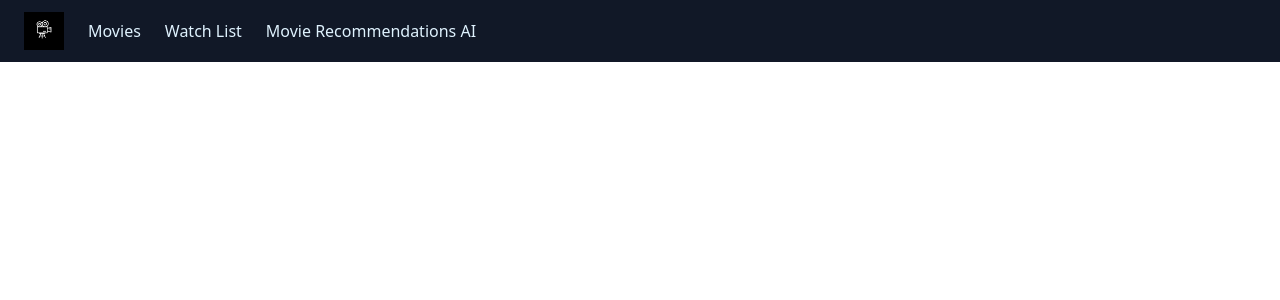
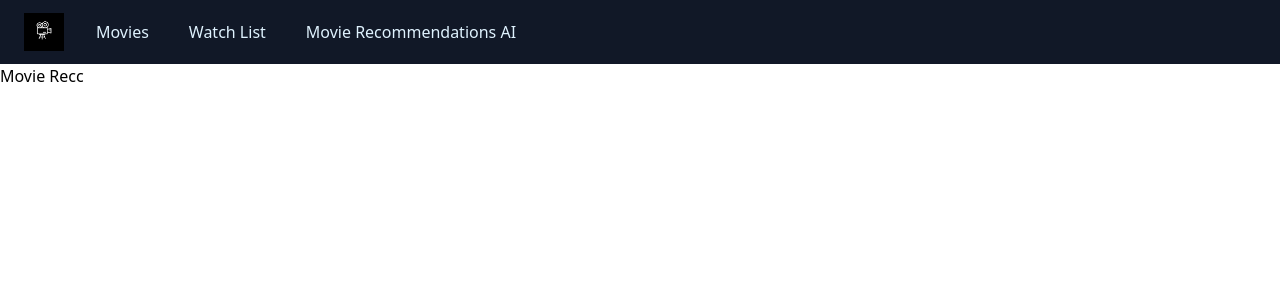
Before and after one commit to praneethb7/IMDBclone, a React (Vite) app: page /recc in a window 1280 px wide. Shown: the top 300 px of the page. Built offline with nearby package versions, Linux system fonts and the light colour scheme.

Commit message:
optimized

```diff
--- a/package.json
+++ b/package.json
@@ -15,6 +15,7 @@
     "@tailwindcss/vite": "^4.0.9",
     "react": "^19.0.0",
     "react-dom": "^19.0.0",
+    "react-router-dom": "^6.30.0",
     "tailwindcss": "^4.0.9"
   },
   "devDependencies": {
--- a/src/App.jsx
+++ b/src/App.jsx
@@ -1,8 +1,24 @@
 import React from "react";
+import Navbar from "./Components/Navbar";
+import MovieRecommendations from "./Components/MovieRecommendations";
+import Movies from "./Components/Movies";
+import WatchList from "./Components/WatchList";
+import { BrowserRouter, Routes, Route } from "react-router-dom";
 
-function App(){
+function App() {
   return (
-    <h1>Movies</h1>
+    <>
+      <BrowserRouter>
+        <Navbar />
+
+        <Routes>
+          <Route path='/mv' element={<Movies />} />
+          <Route path='/wL' element={<WatchList />} />
+          <Route path='/recc' element={<MovieRecommendations />} />
+        </Routes>
+
+      </BrowserRouter>
+    </>
   )
 }
 export default App;
--- /dev/null
+++ b/src/Components/MovieRecommendations.jsx
@@ -0,0 +1,9 @@
+import React from "react";
+
+function MovieRecommendations(){
+    return(
+        <div>Movie Recc</div>
+    )
+}
+
+export default MovieRecommendations;
--- /dev/null
+++ b/src/Components/Movies.jsx
@@ -0,0 +1,9 @@
+import React from "react";
+
+function Movies(){
+    return(
+        <div>Movies</div>
+    )
+}
+
+export default Movies;
--- a/src/Components/Navbar.jsx
+++ b/src/Components/Navbar.jsx
@@ -1,19 +1,20 @@
 import React from "react";
 import logo from "../assets/finalLogo.png";
+import { Link } from "react-router-dom";
 
-function Navbar(){
-    return(
+function Navbar() {
+  return (
     <nav className="flex items-center justify-start bg-[#111827] text-white px-6 py-3 space-x-6">
 
       <div className="flex items-center space-x-3">
-        <a href="./"><img className="w-[40px] hover:"src={logo}></img></a>
+        <a href="./"><img className="w-[40px] hover:scale-130 transition-transform duration-300" src={logo}></img></a>
       </div>
 
 
       <div className="flex space-x-6">
-          <a href="#" className="text-sky-100 hover:text-white transition">Movies</a>
-          <a href="#" className="text-sky-100 hover:text-white transition">Watch List</a>
-          <a href="#" className="text-sky-100 hover:text-white transition">Movie Recommendations AI</a>
+        <Link to="/mv" className="text-sky-100 bg-transparent hover:bg-blue-900 p-2 transition duration-500 rounded">Movies</Link>
+        <Link to="/wL" className="text-sky-100 bg-transparent hover:bg-blue-900 p-2 transition duration-500 rounded">Watch List</Link>
+        <Link to="/recc" className="text-sky-100 hbg-transparent hover:bg-blue-900 p-2 transition duration-500 rounded">Movie Recommendations AI</Link>
       </div>
     </nav>
   );
--- /dev/null
+++ b/src/Components/WatchList.jsx
@@ -0,0 +1,9 @@
+import React from "react";
+
+function WatchList(){
+    return(
+        <div>EatchList</div>
+    )
+}
+
+export default WatchList;
--- a/src/main.jsx
+++ b/src/main.jsx
@@ -1,10 +1,10 @@
 import { StrictMode } from 'react'
 import { createRoot } from 'react-dom/client'
 import './index.css'
-import Navbar from './Components/Navbar.jsx'
+import App from './App'
 
 createRoot(document.getElementById('root')).render(
   <StrictMode>
-    <Navbar/>
+    <App/>
   </StrictMode>,
 )
```
Also changed, not shown: 1 other file (tests, documents, lock files or other folders). Lines whose indentation alone changed are shown as unchanged.
